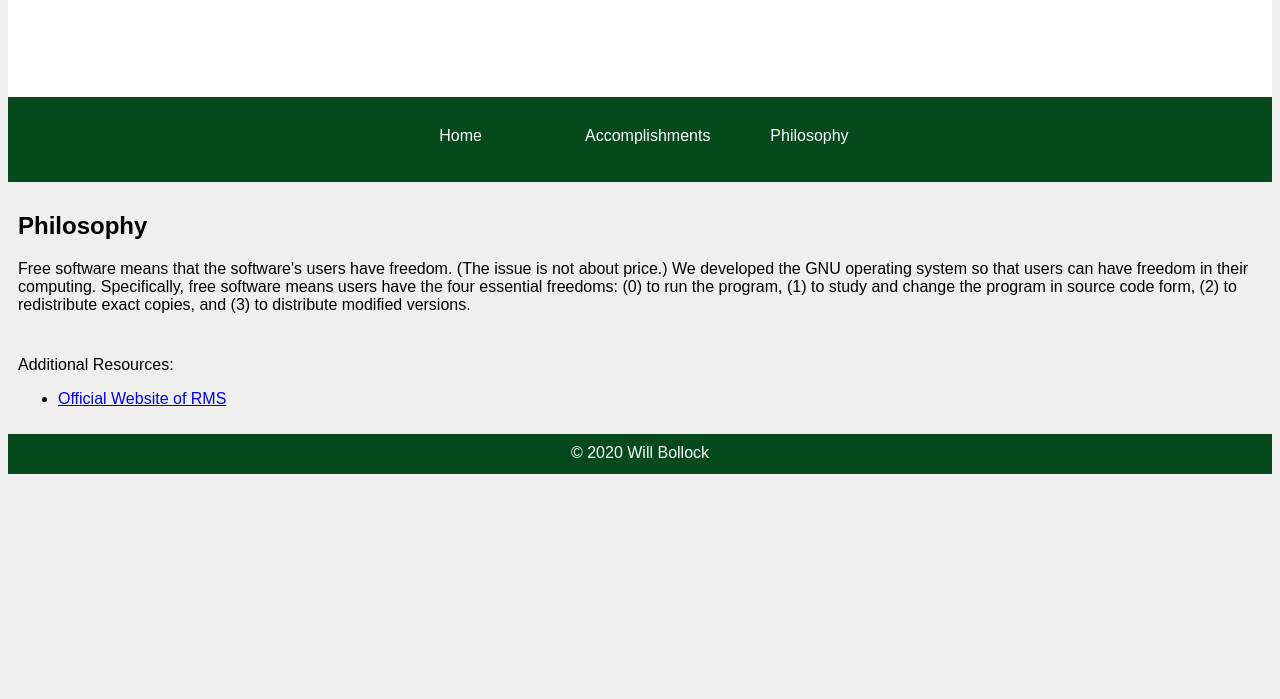
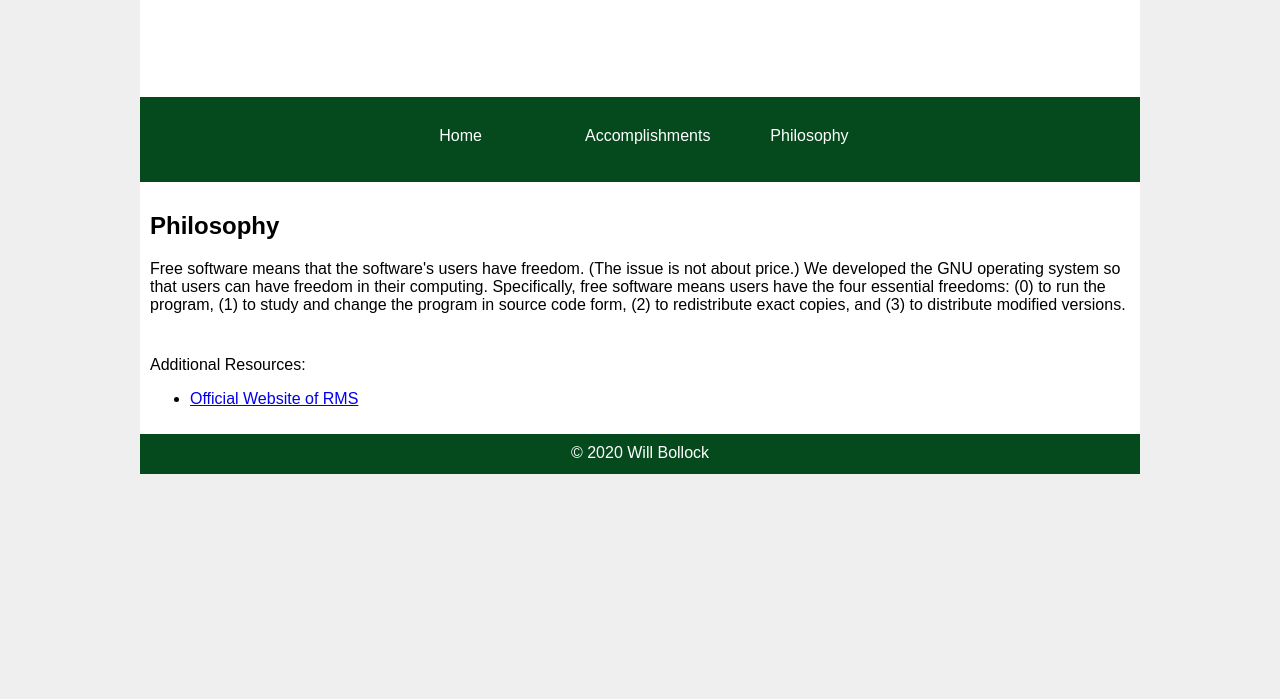
Before and after one commit to wbollock/LIS5362, a plain HTML site: page A3/page3.html in a window 1280 px wide. Shown: the part 101-800 px from the top of the page. Drawn offline with Linux system fonts and the light colour scheme.

Commit message:
added div on 2/3

```diff
--- a/A3/page3.html
+++ b/A3/page3.html
@@ -8,6 +8,7 @@
 		<link rel="stylesheet" type="text/css" href="style.css">
 	</head>
 	<body>
+  	     <div class="container">
 		<header>
 		<h1>Richard Stallman</h1>
 		<!-- rudimentary nav bar -->
@@ -41,5 +42,6 @@
 		<footer>
 		&copy; 2020 Will Bollock
 		</footer>
+	       </div>
 	</body>
 </html>
```
Also changed, not shown: A3/page2.html (+2 -0 lines).
